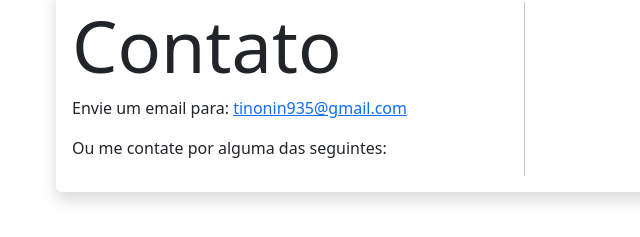
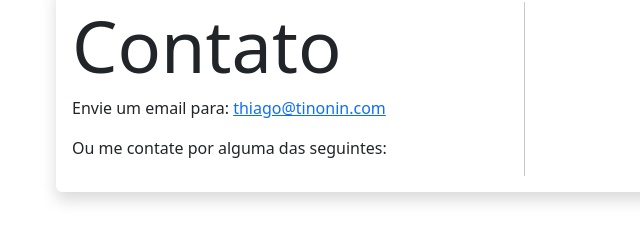
Before and after one commit to ttinonin/ttinonin.github.io, a plain HTML site: page index.html in a window 1280 px wide. Shown: the part 2731-2968 px from the top of the page, 26-666 px from the left. Drawn offline with nearby package versions, Linux system fonts and the light colour scheme.

Commit message:
Ajuste Front

```diff
--- a/index.html
+++ b/index.html
@@ -221,7 +221,7 @@
                     <div class="col-sm-5">
                         <h1 class="display-2">Contato</h1>
 
-                        <p>Envie um email para: <a href="mailto:tinonin935@gmail.com">tinonin935@gmail.com</a></p>
+                        <p>Envie um email para: <a href="mailto:thiago@tinonin.com">thiago@tinonin.com</a></p>
                         <p>Ou me contate por alguma das seguintes:</p>
                     </div>
                     <div class="col-sm-2">
```
